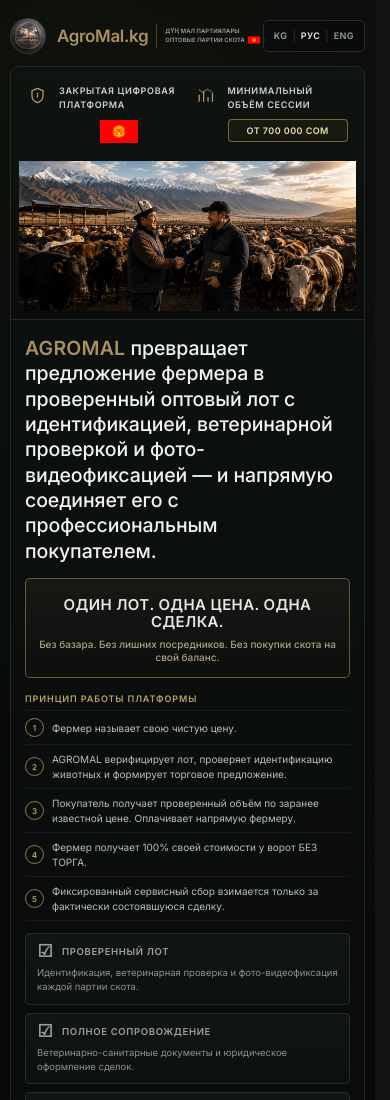
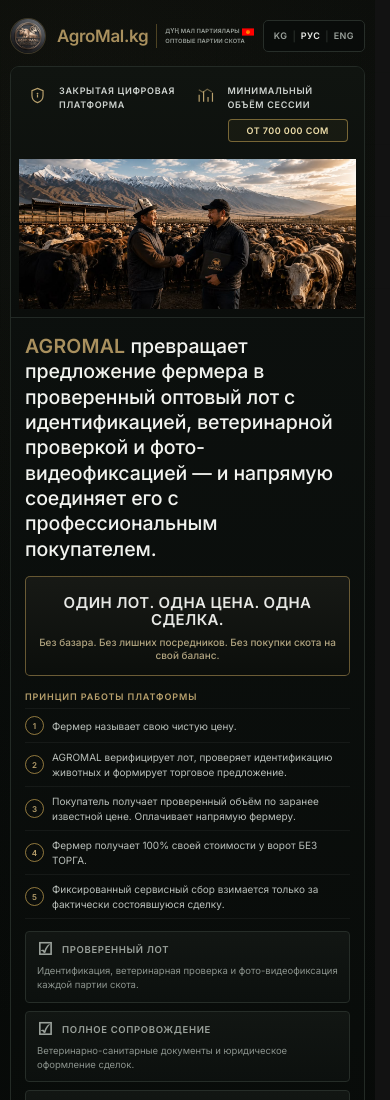
Before and after one commit to kanatormonov2003-eng/AGROMAL, a website with bundled scripts: page index.html in a window 390 px wide. Shown: the top 1100 px of the page. Built offline with nearby package versions, Linux system fonts and the light colour scheme.

Commit message:
Update homepage layout and Kyrgyz flag

```diff
--- a/assets/css/agromal-homepage-overrides.css
+++ b/assets/css/agromal-homepage-overrides.css
@@ -3032,41 +3032,135 @@ body.homepage .ref-rail__photo img {
     font-size: 11px;
   }
 }
-/* =========================================================
-   PRIVATE DIGITAL PLATFORM — KYRGYZ FLAG
-   ========================================================= */
-
-body.homepage .ref-rail__private-content {
-  min-width: 0;
-  display: flex;
-  flex-direction: column;
-  align-items: flex-start;
-  gap: 8px;
-  padding-left: 2px;
-}
-
-body.homepage .ref-rail__flag {
-  display: block;
-  width: 100%;
-  max-width: 112px;
-  height: 36px;
-  flex: 0 0 36px;
-  object-fit: fill;
-}
-
-/* MOBILE */
+
+/* =========================================================
+   TAGLINE — KYRGYZ FLAG ON FIRST LINE
+   DESKTOP + MOBILE
+   ========================================================= */
+
+body.homepage .brand__tag {
+  display: grid !important;
+
+  grid-template-columns: max-content auto;
+  grid-template-rows: auto auto;
+
+  grid-template-areas:
+    "first flag"
+    "second second";
+
+  align-items: center;
+  justify-items: start;
+
+  column-gap: 5px;
+  row-gap: 2px;
+
+  width: max-content !important;
+  min-width: 0 !important;
+  max-width: none !important;
+
+  margin: 0 !important;
+  padding: 0 !important;
+
+  white-space: nowrap !important;
+  overflow: visible !important;
+  text-align: left !important;
+}
+
+/* Первая строка: taglineBefore */
+body.homepage .brand__tag-line--ru {
+  grid-area: first;
+
+  display: block !important;
+  margin: 0 !important;
+  padding: 0 !important;
+
+  white-space: nowrap !important;
+}
+
+/* Вторая строка: taglineAfter */
+body.homepage .brand__tag-bottom {
+  display: contents !important;
+}
+
+body.homepage .brand__tag-line--ky {
+  grid-area: second;
+
+  display: block !important;
+  margin: 0 !important;
+  padding: 0 !important;
+
+  white-space: nowrap !important;
+}
+
+/* Флаг — рядом с первой строкой */
+body.homepage .brand__flag {
+  grid-area: flag;
+
+  display: inline-flex !important;
+  align-items: center;
+  justify-content: center;
+
+  width: 18px !important;
+  height: 12px !important;
+  min-width: 18px !important;
+  min-height: 12px !important;
+
+  margin: 0 !important;
+  padding: 0 !important;
+
+  flex: 0 0 18px !important;
+  overflow: hidden;
+}
+
+body.homepage .brand__flag img {
+  display: block !important;
+
+  width: 18px !important;
+  height: 12px !important;
+
+  margin: 0 !important;
+  padding: 0 !important;
+
+  object-fit: fill !important;
+}
+
+
+/* =========================================================
+   MOBILE
+   ========================================================= */
+
 @media (max-width: 767px) {
 
-  body.homepage .ref-rail__private-content {
-    align-items: center;
-    width: 100%;
-    padding-left: 0;
-  }
-
-  body.homepage .ref-rail__flag {
-    width: 38px;
-    height: 25px;
-    flex: 0 0 25px;
-  }
-
-}
+  body.homepage .brand__tag {
+    grid-template-columns: max-content auto;
+    grid-template-rows: auto auto;
+
+    column-gap: 3px;
+    row-gap: 2px;
+
+    font-size: 5.8px !important;
+    line-height: 1.15 !important;
+    letter-spacing: .02em !important;
+  }
+
+  body.homepage .brand__tag-line--ru,
+  body.homepage .brand__tag-line--ky {
+    font-size: 5.8px !important;
+    line-height: 1.15 !important;
+    letter-spacing: .02em !important;
+  }
+
+  body.homepage .brand__flag {
+    width: 12px !important;
+    height: 8px !important;
+    min-width: 12px !important;
+    min-height: 8px !important;
+
+    flex-basis: 12px !important;
+  }
+
+  body.homepage .brand__flag img {
+    width: 12px !important;
+    height: 8px !important;
+  }
+}
--- a/index.html
+++ b/index.html
@@ -312,21 +312,7 @@
                 </svg>
               </div>
 
-              <div class="ref-rail__private-content">
-
-  <div
-    class="ref-rail__label"
-    data-i18n="railPrivateDigital"
-  ></div>
-
-  <img
-    class="ref-rail__flag"
-    src="./assets/img/kyrgyzstan-flag.svg"
-    alt=""
-    aria-hidden="true"
-  >
-
-</div>
+              <div class="ref-rail__label" data-i18n="railPrivateDigital"></div>
 
             </article>
 
```
